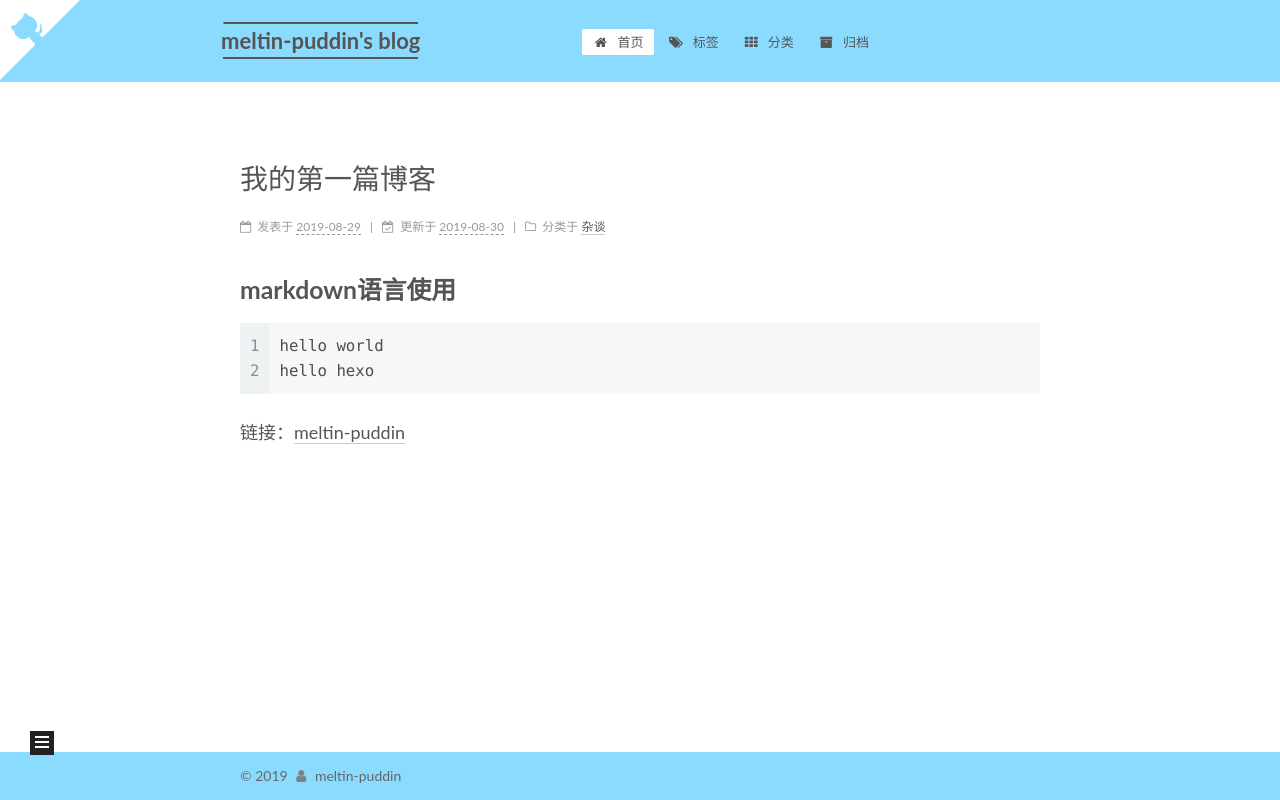
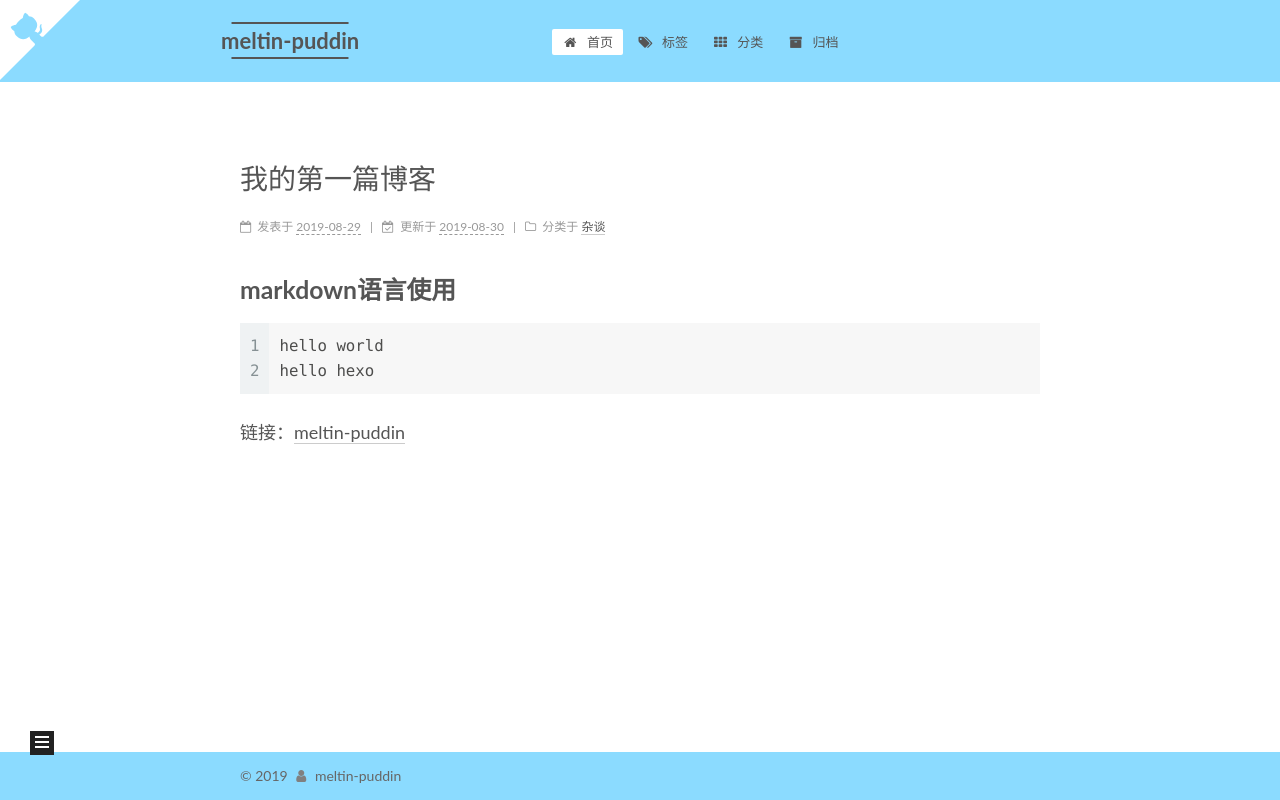
Before and after one commit to meltin-puddin/meltin-puddin.github.io, a plain HTML site: page index.html in a window 1280 px wide. Drawn offline with Linux system fonts and the light colour scheme.

Commit message:
Site updated: 2019-08-30 17:08:21

```diff
--- a/css/main.css
+++ b/css/main.css
@@ -1673,7 +1673,7 @@ article:last-child .post-eof {
 }
 .links-of-author a::before,
 .links-of-author span.exturl::before {
-  background: #3e6963;
+  background: #ff1116;
   border-radius: 50%;
   content: ' ';
   display: inline-block;
@@ -2247,7 +2247,7 @@ hr {
   display: block;
   margin: 0 auto;
   overflow: hidden;
-  width: 98%;
+  width: 85%;
 }
 @media (max-width: 767px) {
   .logo-line-before,
--- a/index.html
+++ b/index.html
@@ -56,12 +56,12 @@
 </script>
 
   <meta property="og:type" content="website">
-<meta property="og:title" content="meltin-puddin&#39;s blog">
+<meta property="og:title" content="meltin-puddin">
 <meta property="og:url" content="http://yoursite.com/index.html">
-<meta property="og:site_name" content="meltin-puddin&#39;s blog">
+<meta property="og:site_name" content="meltin-puddin">
 <meta property="og:locale" content="zh-CN">
 <meta name="twitter:card" content="summary">
-<meta name="twitter:title" content="meltin-puddin&#39;s blog">
+<meta name="twitter:title" content="meltin-puddin">
   <link rel="canonical" href="http://yoursite.com/">
 
 
@@ -76,7 +76,7 @@
   };
 </script>
 
-  <title>meltin-puddin's blog</title>
+  <title>meltin-puddin</title>
   <meta name="generator" content="Hexo 3.9.0">
 
 
@@ -124,7 +124,7 @@
     <div>
       <a href="/" class="brand" rel="start">
         <span class="logo-line-before"><i></i></span>
-        <span class="site-title">meltin-puddin's blog</span>
+        <span class="site-title">meltin-puddin</span>
         <span class="logo-line-after"><i></i></span>
       </a>
     </div>
@@ -222,7 +222,7 @@
     </span>
 
     <span hidden itemprop="publisher" itemscope itemtype="http://schema.org/Organization">
-      <meta itemprop="name" content="meltin-puddin's blog">
+      <meta itemprop="name" content="meltin-puddin">
     </span>
       <header class="post-header">
         <h1 class="post-title" itemprop="name headline">
```
Also changed, not shown: 2019/08/29/Post-sth-first-time/index.html (+4 -4 lines), archives/2019/08/index.html (+5 -5 lines), archives/2019/index.html (+5 -5 lines), archives/index.html (+5 -5 lines), categories/index.html (+3 -3 lines), categories/杂谈/index.html (+5 -5 lines), tags/hexo/index.html (+5 -5 lines), tags/index.html (+3 -3 lines), tags/杂谈/index.html (+5 -5 lines).
